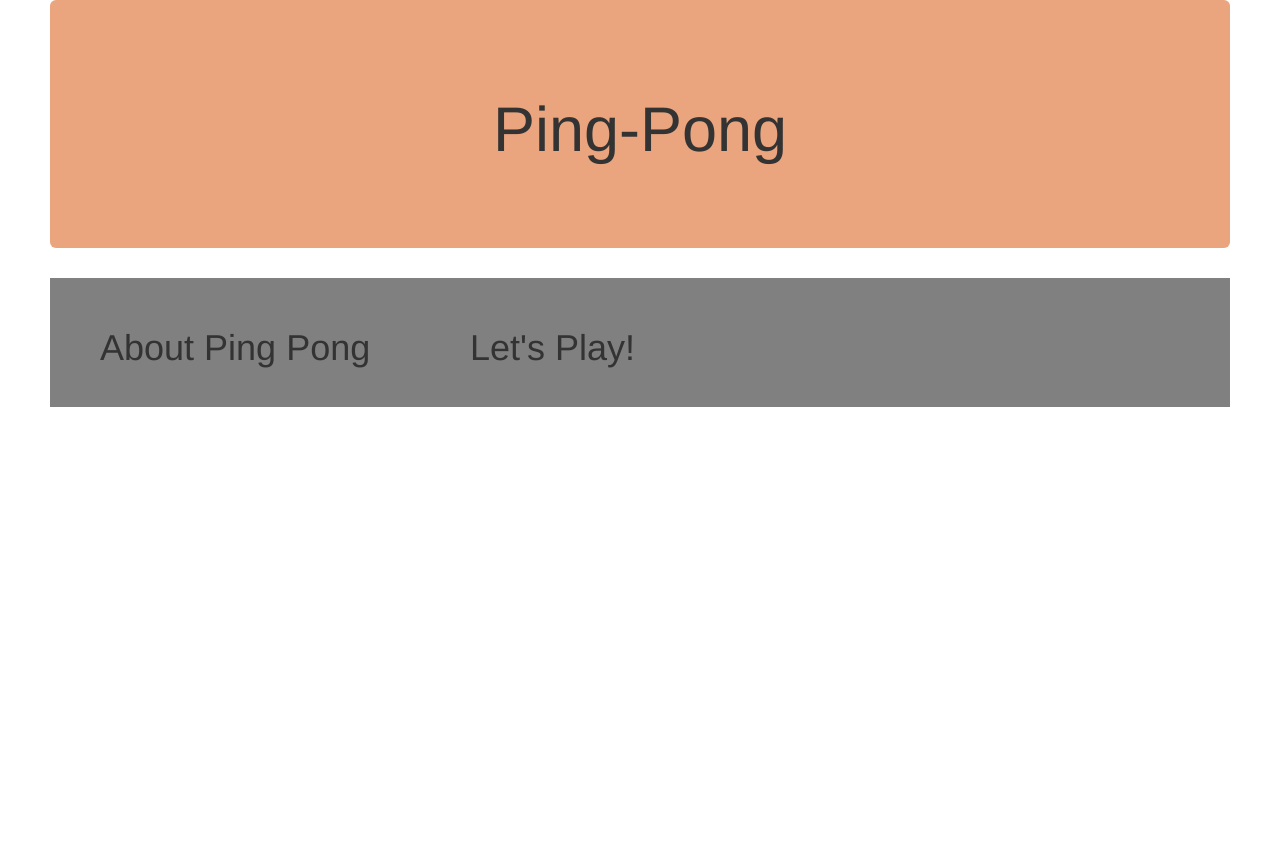
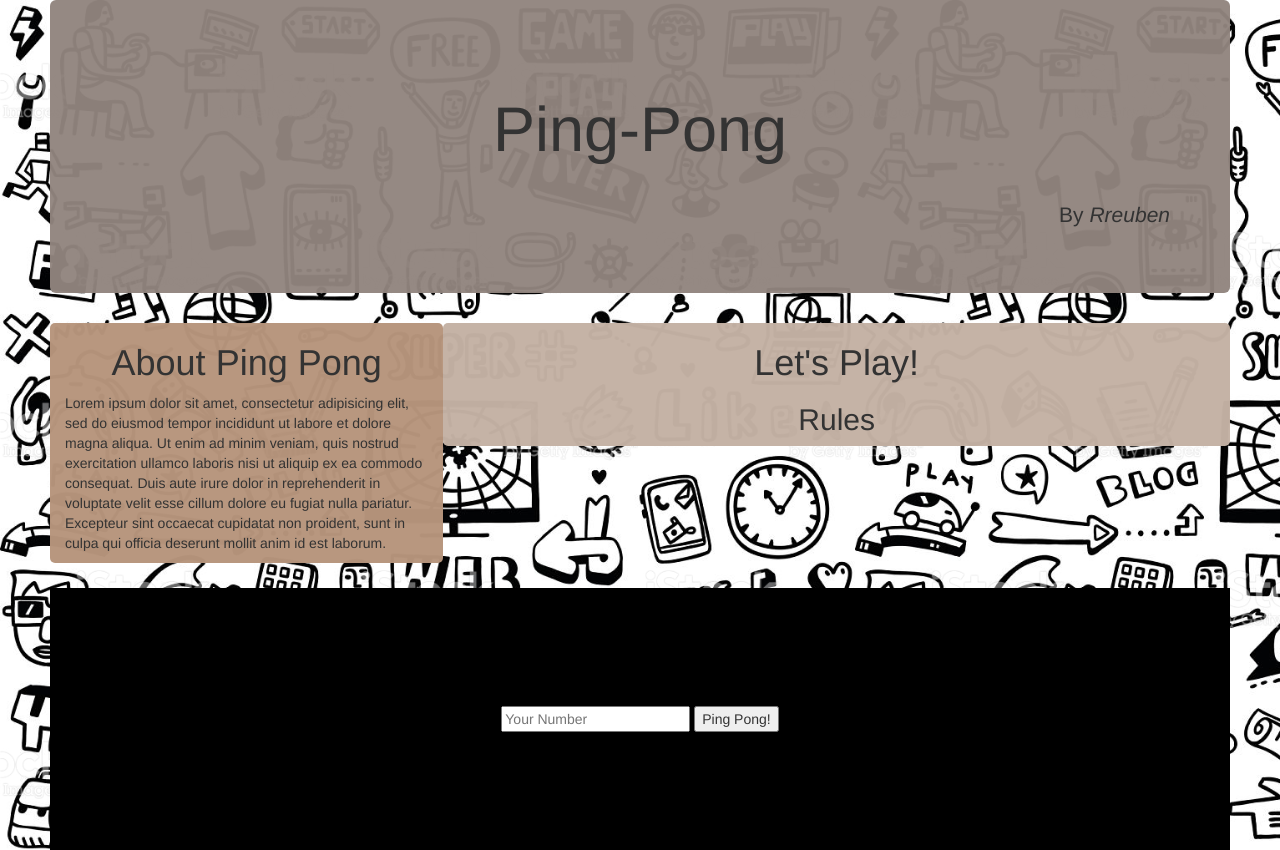
Before and after one commit to Rreuben/ping-pong, a plain HTML site: page index.html in a window 1280 px wide. Before the commit the page ends 800 px from the top, so only its background shows below. Drawn offline with nearby package versions, Linux system fonts and the light colour scheme.

Commit message:
Complete first row

```diff
--- a/css/master.css
+++ b/css/master.css
@@ -1,17 +1,70 @@
 .container-fluid {
+  background-image: url(../images/background2.jpg);
+  background-size: contain;
   padding-left: 50px;
   padding-right: 50px;
 }
 .jumbotron {
-  background-color: #eaa47e;
+  background: rgb(145, 133, 126);
+  background: rgba(145, 133, 126, 0.959);
 }
-.banner {
+.banner h1 {
   padding: 2.5%;
   text-align: center;
 }
+.banner p {
+  text-align: right;
+}
 
-.content {
-  background-color: #808080;
-  padding-bottom: 2.5%;
-  padding-top: 2.5%;
+
+
+
+
+.row {
+  margin: 0;
 }
+.row .content {
+  max-height: 50px;
+}
+.about {
+  background: rgb(183, 149, 124);
+  background: rgba(183, 149, 124,0.975);
+  border-radius: 5px;
+}
+.about h1{
+  text-align: center;
+}
+.play {
+  background: rgb(196, 178, 164);
+  background: rgba(196, 178, 164, 0.975);
+  border-radius: 5px;
+}
+.play h1 {
+  text-align: center;
+}
+#flip {
+  text-align: center;
+  transition: all .2s ease-in-out;
+}
+#flip:hover {
+  color: #ffe1cc;
+  cursor: pointer;
+  transform: scale(1.2);
+}
+#panel {
+  background: rgb(145, 133, 126);
+  background: rgba(145, 133, 126, 0.90);
+  border-radius: 5px;
+  display: none;
+  padding: 2.5%;
+}
+#panel p {
+  font-size: 18px;
+}
+
+.form {
+  background-color: black;
+  padding: 10%;
+  margin-top: 25px;
+  text-align: center;
+}
--- a/index.html
+++ b/index.html
@@ -16,28 +16,37 @@
       <div class="jumbotron">
         <div class="banner">
           <h1>Ping-Pong</h1>
+          <p>By <em>Rreuben</em></p>
         </div>
       </div>
 
 
 
 
-      <div class="container-fluid content">
-        <div class="row">
-          <div class="col-md-4 about">
+      <div class="row content">
+        <div class="col-md-4 about">
             <h1>About Ping Pong</h1>
+            <p>Lorem ipsum dolor sit amet, consectetur adipisicing elit, sed do eiusmod tempor incididunt ut labore et dolore magna aliqua. Ut enim ad minim veniam, quis nostrud exercitation ullamco laboris nisi ut aliquip ex ea commodo consequat. Duis aute irure dolor in reprehenderit in voluptate velit esse cillum dolore eu fugiat nulla pariatur. Excepteur sint occaecat cupidatat non proident, sunt in culpa qui officia deserunt mollit anim id est laborum.</p>
           </div>
-          <div class="col-md-8 play">
+        <div class="col-md-8 play">
             <h1>Let's Play!</h1>
+            <h2 id="flip">Rules</h2>
+            <div id="panel">
+              <p>Ping Pong will count up to your number from 1 with the following exceptions:</p>
+              <ol>
+                <li>Numbers divisible by 3 become "ping"</li>
+                <li>Numbers divisible by 5 become "pong"</li>
+                <li>Numbers divisible by 3 and 5 become "pingpong"</li>
+              </ol>
+            </div>
           </div>
-        </div>
-
       </div>
-
-
-
-
-
+      <div class="row form">
+        <form>
+          <input type="number" placeholder="Your Number">
+          <button type="button" name="button">Ping Pong!</button>
+        </form>
+      </div>
 
 
 
--- a/js/scripts.js
+++ b/js/scripts.js
@@ -0,0 +1,5 @@
+$(document).ready(function() {
+    $("#flip").click(function() {
+        $("#panel").slideToggle("slow");
+    });
+});
```
Also changed, not shown: images/background1.jpeg (added), images/background1.jpg (added), images/background2.jpg (added).
